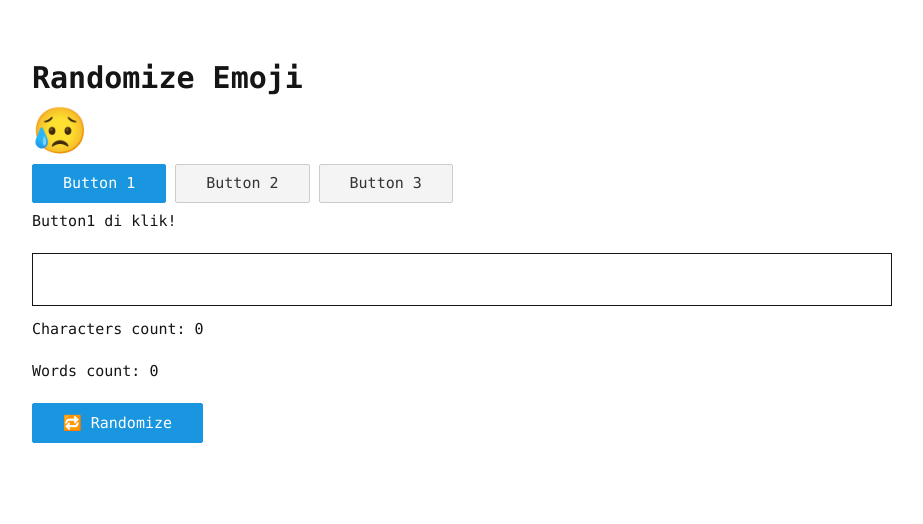
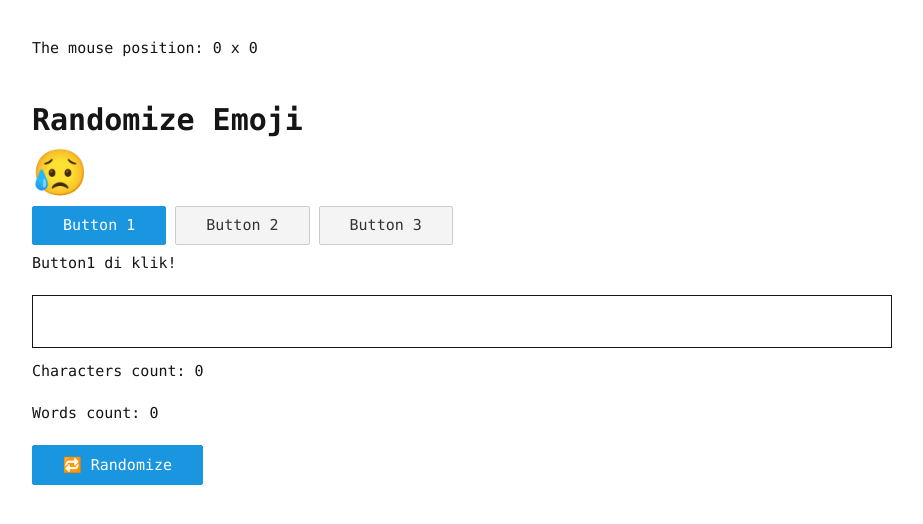
Before and after one commit to are-one/svelte-emoji-randomize, a Svelte app: page / in a window 1280 px wide. Shown: the top 524 px of the page, without its empty margins (26-949 px from the left). Built offline with nearby package versions, Linux system fonts and the light colour scheme.

Commit message:
[UPDATE] add loading view

```diff
--- a/src/App.svelte
+++ b/src/App.svelte
@@ -3,8 +3,10 @@
 	import EmojiDescription from "./EmojiDescription.svelte";
 	import Button from "./Button.svelte";
 
+	let isLoaded = false;
 	let currentEmoji = '😁';
 	const emojis = ['🤣', '😊', '😍','🚀'];
+	let m = {x: 0, y: 0};
 
 	function randomizeEmoji() {
 		return emojis[Math.floor(Math.random() * emojis.length)];
@@ -13,6 +15,15 @@
 	function handleRandomButton() {
 		currentEmoji = randomizeEmoji();
 	}
+
+	function handleMousemove(event) {
+		m.x = event.clientX;
+		m.y = event.clientY;
+	}
+
+	setTimeout(function() {
+		isLoaded = true;
+	}, 2500);
 </script>
 
 <style>
@@ -25,9 +36,14 @@
 	<link rel="stylesheet" href="/terminal.min.css" />
 </svelte:head>
 
-<div class="container">
+<div class="container" on:mousemove={handleMousemove}>
+	<p>The mouse position: {m.x} x {m.y}</p>
 	<h1>Randomize Emoji</h1>
-	<EmojiDisplay {currentEmoji} />
-	<EmojiDescription />
-	<Button on:click={handleRandomButton} title={'🔁 Randomize'}/>
+	{#if isLoaded === true}
+		<EmojiDisplay {currentEmoji} />
+		<EmojiDescription />
+		<Button on:click={handleRandomButton} title={'🔁 Randomize'}/>
+	{:else}
+		<h2>Loading...</h2>
+	{/if}
 </div>
```
